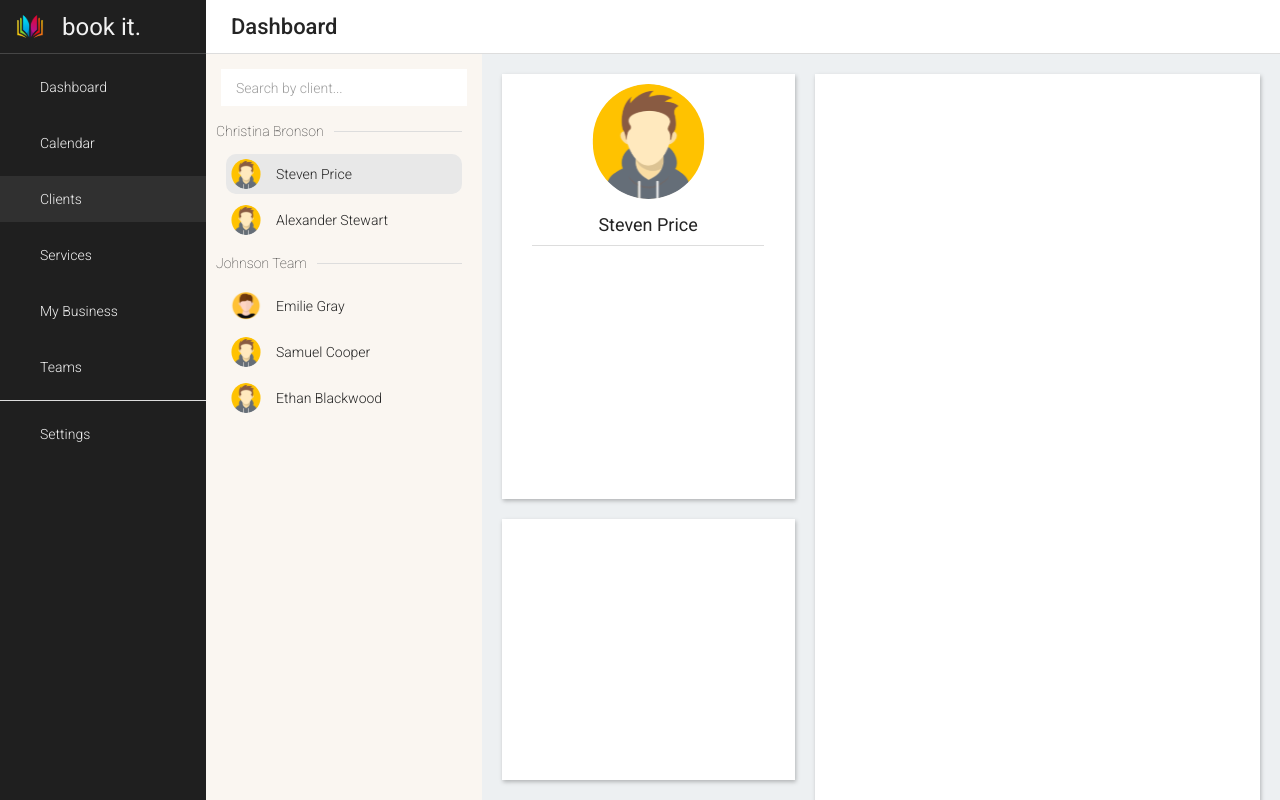
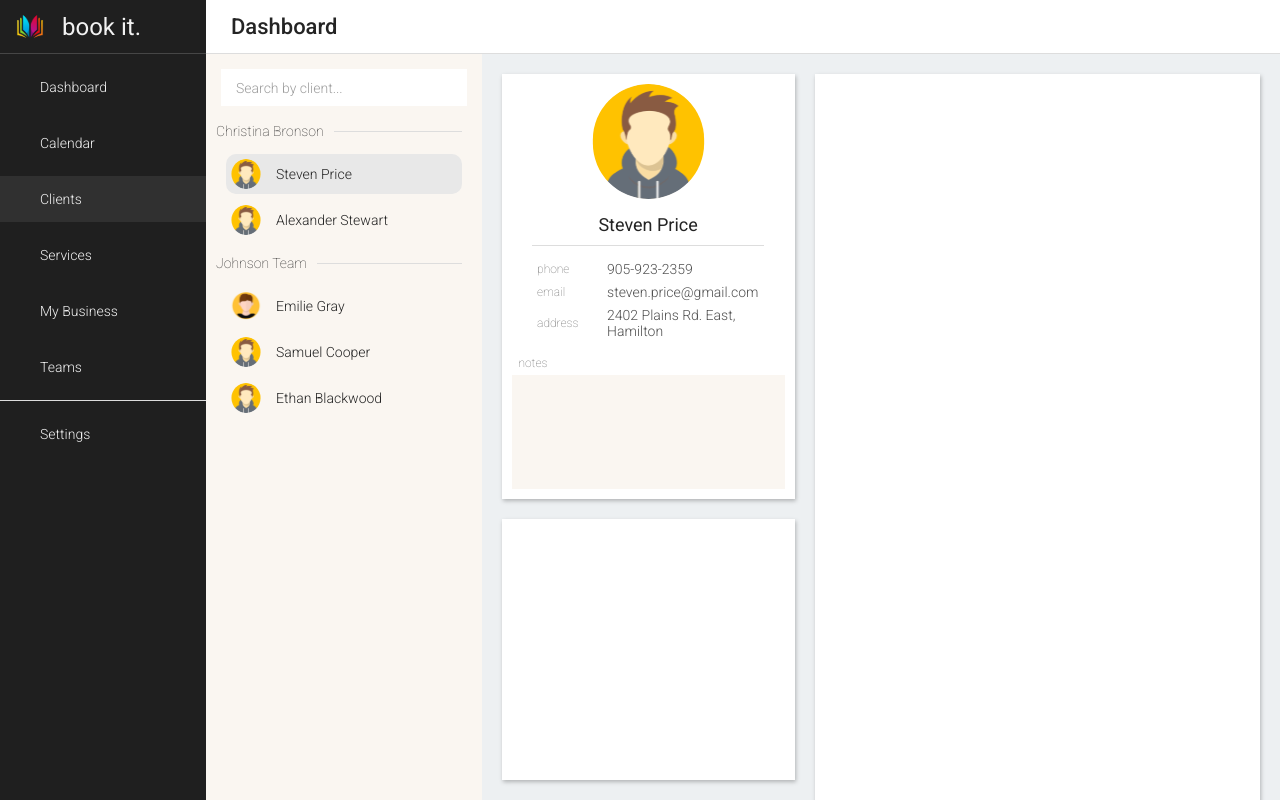
Before and after one commit to ryanhartwig/bookeasy, a Next.js app in the folder next/: page /clients in a window 1280 px wide. Both pictures are taken after a click on the element "Steven Price". Built offline with nearby package versions, Linux system fonts and the light colour scheme.

Commit message:
Client details & contact card

```diff
--- a/next/src/app/clients/clients.module.scss
+++ b/next/src/app/clients/clients.module.scss
@@ -54,6 +54,13 @@
   font-weight: 300;
 }
 
+.label {
+  font-weight: 100;
+  color: var(--font-color-alt);
+  font-size: 12px;
+  text-align: left;
+}
+
 /* Client details cards */
 .details {
   display: flex;
@@ -90,8 +97,45 @@
   margin-top: 15px;
 }
 .client_contact {
+  padding: 5px;
+  width: 85%;
 
   div {
     display: flex;
+    align-items: center;
+    margin: 7px 0;
+
+    &:first-child {
+      margin-top: 0;
+    }
+
+    // Label (eg phone)
+    > p:first-child {
+      flex: 0 0 70px;
+    }
+
+    // Value
+    > p:last-child {
+      width: 100%;
+      font-weight: 300;
+      font-size: 14px;
+      color: rgb(80, 80, 80);
+    }
   }
 }
+
+
+
+.notes {
+  width: 100%;
+  height: 100%;
+  background: #FAF6F1;
+
+  margin-top: 5px;
+
+  padding: 8px;
+  p {
+    font-weight: 100;
+    font-size: 13px;
+  }
+}
--- a/next/src/app/clients/details.tsx
+++ b/next/src/app/clients/details.tsx
@@ -22,7 +22,22 @@ export const Details: React.FC<DetailsProps> = ({selected}) => {
             <p className={styles.client_name}>{selected.name}</p>
             <hr />
             <div className={styles.client_contact}>
-
+              <div>
+                <p className={styles.label}>phone</p>
+                <p>{selected.phone}</p>
+              </div>
+              <div>
+                <p className={styles.label}>email</p>
+                <p>{selected.email}</p>
+              </div>
+              <div>
+                <p className={styles.label}>address</p>
+                <p>{selected.address}</p>
+              </div>
+            </div>
+            <p className={styles.label} style={{width: '95%', marginTop: 5}}>notes</p>
+            <div className={styles.notes}>
+              <p>{selected.details?.notes}</p>
             </div>
           </Card>
           <Card className={styles.card} style={{height: 272}}>
--- a/next/src/utility/sample_data/sample_clients.ts
+++ b/next/src/utility/sample_data/sample_clients.ts
@@ -8,18 +8,24 @@ export const sample_clients: Client[] = [{
   name: 'Steven Price',
   email: 'steven.price@gmail.com',
   business_id: 'christinabronson',
+  phone: '905-923-2359',
+  address: '2402 Plains Rd. East, Hamilton',
   avatar: avatarMale,
 }, {
   id: 'alexanderstewart',
   name: 'Alexander Stewart',
   email: 'alexander.stewart@gmail.com',
   business_id: 'christinabronson',
+  phone: '905-923-1242',
+  address: '2412 Plains Rd. West, Hamilton',
   avatar: avatarMale,
 }, {
   id: 'emiliegray',
   name: 'Emilie Gray',
   email: 'emilie.gray@gmail.com',
   business_id: 'johnsonteam',
+  phone: '905-353-5315',
+  address: '1212 Plains Rd. East, Hamilton',
   details: {
     notes: 'Cannot do full appointments, modified rate to accomodate for this',
   },
@@ -29,11 +35,15 @@ export const sample_clients: Client[] = [{
   name: 'Samuel Cooper',
   email: 'samuel.cooper@gmail.com',
   business_id: 'johnsonteam',
+  phone: '905-565-3531',
+  address: '1355 Plains Rd. East, Hamilton',
   avatar: avatarMale,
 }, {
   id: 'ethanblackwood',
   name: 'Ethan Blackwood',
   email: 'ethan.blackwood@gmail.com',
   business_id: 'johnsonteam',
+  phone: '905-264-4644',
+  address: '1245 Plains Rd. West, Hamilton',
   avatar: avatarMale,
 }];
```
